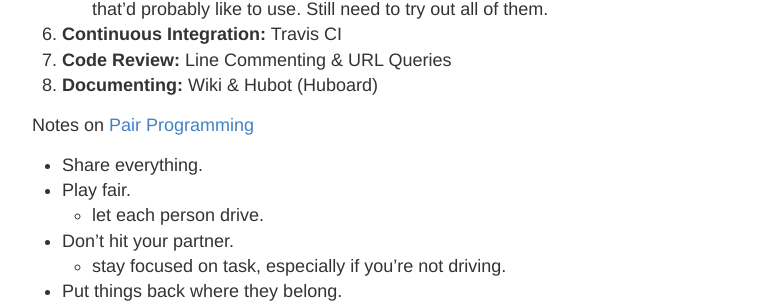
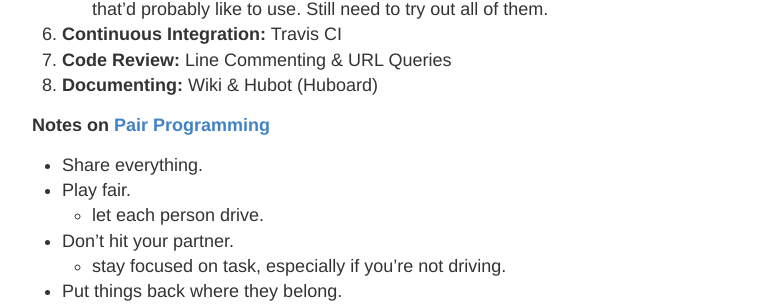
Before and after one commit to jinwook-k/jinwookkim.github.io, a Jekyll site: the page built from _posts/2017-2-05-Week-3.md, in a window 1280 px wide. Shown: the part 1029-1336 px from the top of the page, without its empty margins (248-1030 px from the left). Built offline with Jekyll 4.4.1, drawn with Linux system fonts in a browser that asks for light colours.

Commit message:
still fixing

```diff
--- a/_posts/2017-2-05-Week-3.md
+++ b/_posts/2017-2-05-Week-3.md
@@ -23,7 +23,8 @@ title: Week 3
 7. **Code Review:** Line Commenting & URL Queries
 8. **Documenting:** Wiki & Hubot (Huboard)
 
-Notes on [Pair Programming](http://www2.york.psu.edu/~sg3/cmpbd205/assign/week01/ACMarticlePairProgramming.pdf)
+**Notes on [Pair Programming](http://www2.york.psu.edu/~sg3/cmpbd205/assign/week01/ACMarticlePairProgramming.pdf)**
+
 * Share everything.
 * Play fair.
 	* let each person drive.
```
